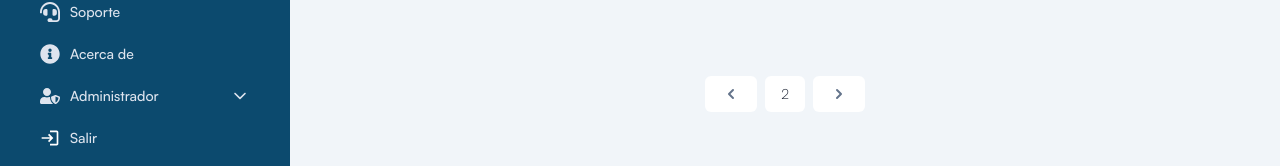
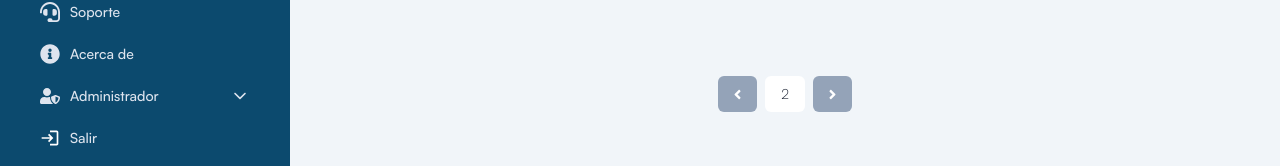
Before and after one commit to arielZarate/ParkingProyectJavaReactV2, a Next.js app in the folder client/: page /home in a window 1280 px wide. Shown: the part 556-722 px from the top of the page. Built offline with nearby package versions, Linux system fonts and the light colour scheme; no server answers.

Commit message:
optimizando pagination

```diff
--- a/client/src/components/Pagination/Pagination.tsx
+++ b/client/src/components/Pagination/Pagination.tsx
@@ -1,52 +1,32 @@
+import Link from "next/link";
 import React from "react";
+import { FaAngleLeft, FaAngleRight } from "react-icons/fa";
 
 interface Props {}
 
 const Pagination = (props: Props) => {
   return (
     <div className="flex">
-      <a
+      <Link
         href="#"
-        className="text-gray-500 dark:bg-gray-800 dark:text-gray-600 mx-1 flex cursor-not-allowed items-center justify-center rounded-md bg-white px-4 py-2 capitalize rtl:-scale-x-100"
+        className="dark:bg-gray-800 dark:text-gray-600 mx-1 flex cursor-not-allowed items-center justify-center rounded-md bg-slate-400 px-3 py-2 capitalize text-white rtl:-scale-x-100"
       >
-        <svg
-          xmlns="http://www.w3.org/2000/svg"
-          className="h-5 w-5"
-          viewBox="0 0 20 20"
-          fill="currentColor"
-        >
-          <path
-            fill-rule="evenodd"
-            d="M12.707 5.293a1 1 0 010 1.414L9.414 10l3.293 3.293a1 1 0 01-1.414 1.414l-4-4a1 1 0 010-1.414l4-4a1 1 0 011.414 0z"
-            clip-rule="evenodd"
-          />
-        </svg>
-      </a>
+        <FaAngleLeft size={15} />
+      </Link>
 
-      <a
+      <Link
         href="#"
-        className="dark:text-gray-200  mx-1 hidden transform rounded-md bg-white px-4 py-2 text-black transition-colors duration-300 hover:bg-secondary hover:text-white dark:border-strokedark dark:bg-boxdark  dark:text-white dark:hover:bg-secondary sm:inline"
+        className="dark:text-gray-200  mx-1 hidden transform rounded-md bg-white px-4 py-2 font-thin text-black transition-colors duration-300 hover:bg-secondary hover:text-white dark:border-strokedark dark:bg-boxdark  dark:text-white dark:hover:bg-secondary sm:inline"
       >
         2
-      </a>
+      </Link>
 
-      <a
+      <Link
         href="#"
-        className="text-gray-700 dark:bg-gray-800 dark:text-gray-200 dark:hover:text-gray-200 mx-1 flex transform items-center justify-center rounded-md bg-white px-4 py-2 transition-colors duration-300 hover:bg-blue-500 hover:text-white dark:hover:bg-blue-500 rtl:-scale-x-100"
+        className="dark:bg-gray-800 dark:text-gray-200 dark:hover:text-gray-200 mx-1 flex transform items-center justify-center rounded-md bg-slate-400 px-3 py-2 text-white transition-colors duration-300 hover:bg-blue-500 hover:text-white dark:hover:bg-blue-500 rtl:-scale-x-100"
       >
-        <svg
-          xmlns="http://www.w3.org/2000/svg"
-          className="h-5 w-5"
-          viewBox="0 0 20 20"
-          fill="currentColor"
-        >
-          <path
-            fill-rule="evenodd"
-            d="M7.293 14.707a1 1 0 010-1.414L10.586 10 7.293 6.707a1 1 0 011.414-1.414l4 4a1 1 0 010 1.414l-4 4a1 1 0 01-1.414 0z"
-            clip-rule="evenodd"
-          />
-        </svg>
-      </a>
+        <FaAngleRight size={15} />
+      </Link>
     </div>
   );
 };
```
